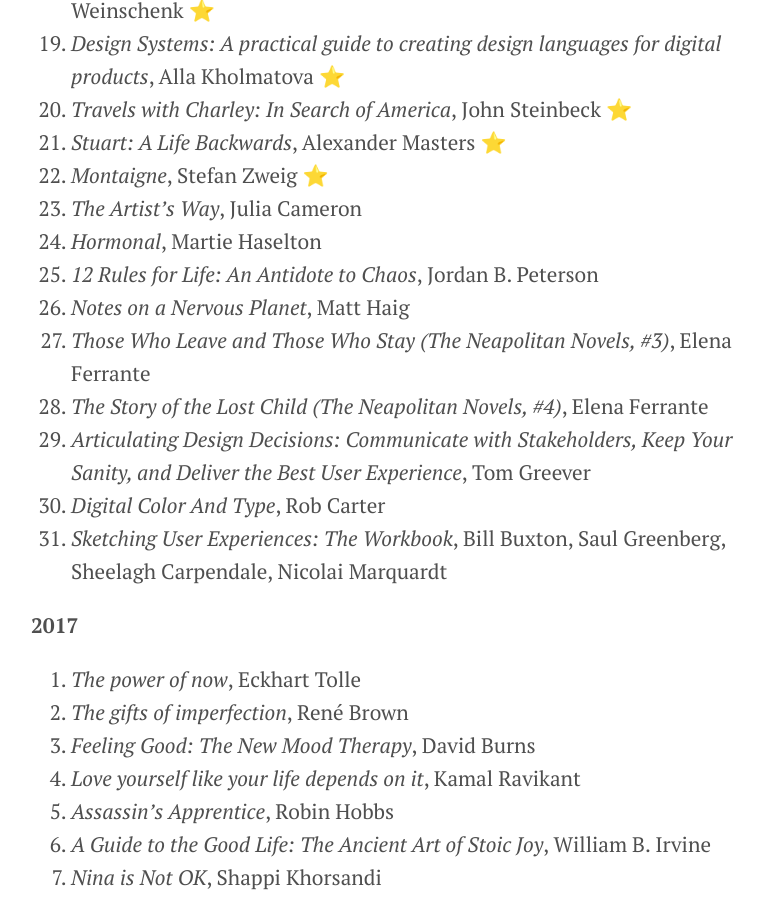
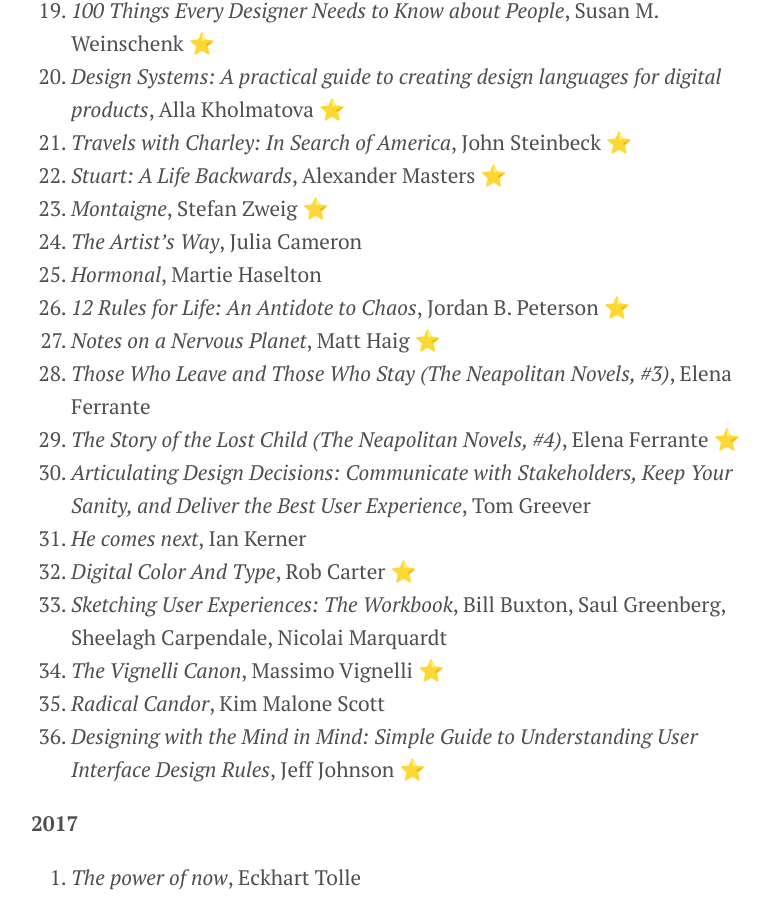
Before and after one commit to irenealgi/irenealegre.com, a Jekyll site: the page built from reading-list.md, in a window 1280 px wide and 900 px high, scrolled down 1094 px. Shown: the whole window, without its empty margins (244-1013 px from the left). Built offline with Jekyll 4.4.1, drawn with Linux system fonts in a browser that asks for light colours; some of the changed text lies outside the part shown.

Commit message:
Updating reading list
Former-commit-id: 5b5688daf1605ad712f74a440c6c5f5349b6c622

```diff
--- a/reading-list.md
+++ b/reading-list.md
@@ -11,6 +11,7 @@ I'm proud of my reading list, and how it's improved over the years. I began read
 1. *Creative Confidence*, Tom & David Kelley
 1. *Start with why*, Simon Sinek ⭐️
 1. *Of Human Bondage*, W. Somerset Maugham ⭐️
+2. *The opposite of loneliness*, Martina Keegan
 2. *Atomic Design*, Brad Frost ⭐️
 3. *Impact Mapping*, Gojko Adzic
 1. *Why Grow Up?: Subversive Thoughts for an Infantile Age*, Susan Neiman ⭐️
@@ -30,13 +31,17 @@ I'm proud of my reading list, and how it's improved over the years. I began read
 13. *Montaigne*, Stefan Zweig ⭐️
 14. *The Artist's Way*, Julia Cameron
 15. *Hormonal*, Martie Haselton
-16. *12 Rules for Life: An Antidote to Chaos*, Jordan B. Peterson
-17. *Notes on a Nervous Planet*, Matt Haig
+16. *12 Rules for Life: An Antidote to Chaos*, Jordan B. Peterson ⭐️
+17. *Notes on a Nervous Planet*, Matt Haig ⭐️
 18. *Those Who Leave and Those Who Stay (The Neapolitan Novels, #3)*, Elena Ferrante
-19. *The Story of the Lost Child (The Neapolitan Novels, #4)*, Elena Ferrante
+19. *The Story of the Lost Child (The Neapolitan Novels, #4)*, Elena Ferrante ⭐️
 20. *Articulating Design Decisions: Communicate with Stakeholders, Keep Your Sanity, and Deliver the Best User Experience*, Tom Greever
-21. *Digital Color And Type*, Rob Carter
+21. *He comes next*, Ian Kerner
+21. *Digital Color And Type*, Rob Carter ⭐️
 22. *Sketching User Experiences: The Workbook*, Bill Buxton,  Saul Greenberg, Sheelagh Carpendale, Nicolai Marquardt
+23. *The Vignelli Canon*, Massimo Vignelli ⭐️
+24. *Radical Candor*, Kim Malone Scott
+25. *Designing with the Mind in Mind: Simple Guide to Understanding User Interface Design Rules*, Jeff Johnson ⭐️
 
 **2017**
 
```
